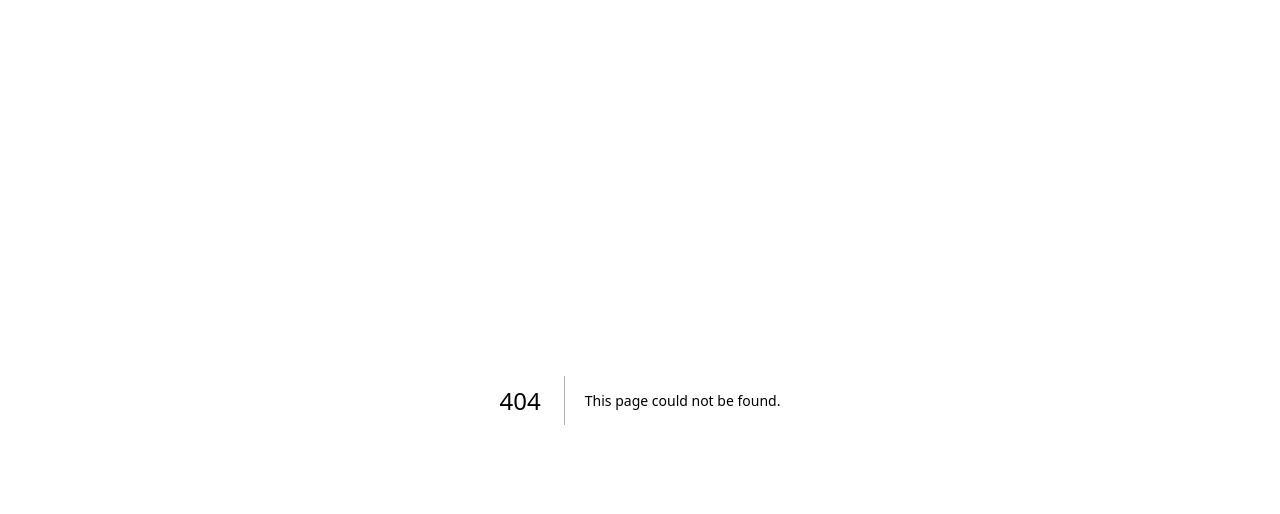
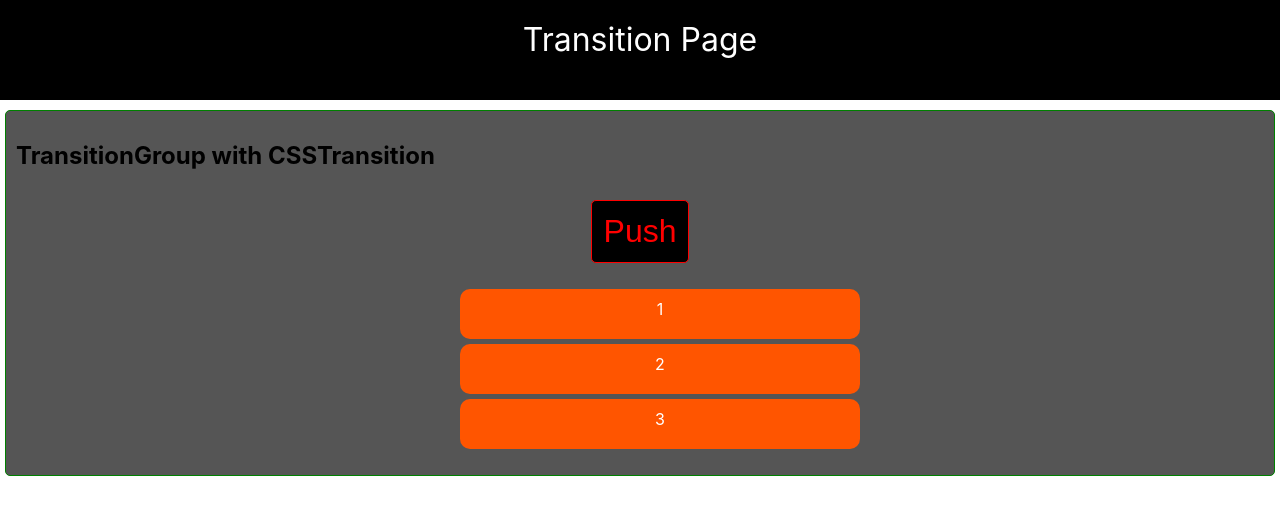
Before and after one commit to idcargill/next-playground, a Next.js app: page /transitions in a window 1280 px wide. Before the commit this address had no page. Shown: the top 514 px of the page. Built offline with nearby package versions, Linux system fonts and the light colour scheme.

Commit message:
CSSTransition

```diff
--- a/package.json
+++ b/package.json
@@ -18,12 +18,14 @@
     "next": "13.0.0",
     "react": "18.2.0",
     "react-dom": "18.2.0",
-    "react-transition-group": "^4.4.5"
+    "react-transition-group": "^4.4.5",
+    "styled-components": "^5.3.6"
   },
   "devDependencies": {
     "@types/node": "18.11.7",
     "@types/react": "18.0.23",
     "@types/react-dom": "18.0.7",
+    "@types/styled-components": "^5.1.26",
     "eslint": "8.26.0",
     "eslint-config-next": "13.0.0",
     "typescript": "4.8.4"
--- a/pages/index.tsx
+++ b/pages/index.tsx
@@ -11,7 +11,7 @@ import ContextDisplay from '../sections/context/ContextDisplay'
 
 // import * as env from 'env-var';
 
-const DAD_JOKE_API_KEY = process.env.DAD_JOKE_API_KEY;
+const DAD_JOKE_API_KEY = process.env.DAD_JOKE_API_KEY || 'http://www.google.com';
 
 export async function getServerSideProps() {
   return {
--- /dev/null
+++ b/pages/transitions.tsx
@@ -0,0 +1,48 @@
+import React, { useState, useCallback } from 'react';
+
+import SectionContainer from '../sections/sharedComponents/SectionContainer';
+import PageHeading from '../sections/TransitionsPage/PageHeading';
+import Button from '../sections/TransitionsPage/Button';
+import List from '../sections/TransitionsPage/List';
+
+const TransitionPage = () => {
+  const [ arr, setArr ] = useState([1, 2, 3]);
+
+  const handleAdd = () => {
+    let max = 0;
+    max = Math.max(...arr);
+    if (arr.length === 0) {
+      max = 0;
+    }
+
+    setArr((prev) => [...prev, max + 1 ]);
+  }
+
+  const handleRemove = useCallback((idx: number): void => {
+    const splicedArr = arr.splice(idx, 1);
+    setArr(((prev: typeof arr) => [...arr] ));
+  }, [arr]);
+
+
+  return (
+    <>
+      <PageHeading title={'Transition Page'} />
+    <SectionContainer>
+      <h2>TransitionGroup with CSSTransition</h2>
+      <div style={{ margin: 'auto', textAlign: 'center'}}>
+        <Button
+          color='red'
+          onClick={handleAdd}
+          >
+          Push
+        </Button>
+      </div>
+        <List data={arr} onClick={handleRemove}/>
+    </SectionContainer>
+    </>
+  )
+}
+
+
+
+export default TransitionPage;
--- /dev/null
+++ b/sections/TransitionsPage/Button.tsx
@@ -0,0 +1,25 @@
+import React, { ReactElement } from 'react';
+import styled from 'styled-components';
+
+interface ButtonProps {
+  children: JSX.Element | string;
+  color: string;
+  onClick: () => void;
+}
+
+const StyledButton = styled.button`
+  color: ${props => props.color || 'blue'};
+  background-color: ${props => props.color ? 'black' : 'blue'};
+  padding: 12px;
+  margin: 10px;
+  font-size: 2em;
+  border: 1px solid red;
+  border-radius: 5px;
+`
+
+
+const Button = ({ children, color,  onClick }: ButtonProps) => (
+  <StyledButton onClick={onClick} color={color}>{children}</StyledButton>
+)
+
+export default Button;
--- /dev/null
+++ b/sections/TransitionsPage/List.tsx
@@ -0,0 +1,65 @@
+import React, { useCallback } from 'react';
+import styled from 'styled-components';
+import { CSSTransition, TransitionGroup } from 'react-transition-group';
+import css from './list.module.css';
+
+const StyledList = styled.ul`
+  list-style: none;
+  text-align: center;
+`
+
+  const StyledListItem = styled.li`
+  background-color: #ff5500;
+  padding: 10px;
+  margin: auto;
+  margin-top: 5px;
+  max-width: 400px;
+  height: 50px;
+  border-radius: 10px;
+  color: white;
+`
+
+interface ListProps {
+  data: any[];
+  onClick: (idx: number) => void;
+}
+
+const enterLog = () => {
+  console.log('entering');
+};
+
+
+const List = ({ data, onClick }: ListProps) => {
+  return (
+    <>
+    <StyledList>
+      <TransitionGroup>
+        {data.map((item, idx) => (
+          <CSSTransition
+            as='li'
+            key={`${item}`}
+            in={data.length > 0}
+            timeout={1000}
+            onEnter={enterLog}
+            mountOnEnter
+            unmountOnExit
+            classNames={{
+              enter: `${css.list_item_enter}`,
+              enterActive: `${css.list_item_enter_active}`,
+              exit: `${css.list_item_exit}`,
+              exitActive: `${css.list_item_exit_active}`,
+            }}
+            >
+            {/* <p onClick={() => onClick(idx)}>hello</p> */}
+            <StyledListItem onClick={() => onClick(idx)}>
+              {item}
+            </StyledListItem>
+          </CSSTransition>
+        ))}
+      </TransitionGroup>
+    </StyledList>
+    </>
+  );
+};
+
+export default List;
--- /dev/null
+++ b/sections/TransitionsPage/PageHeading.tsx
@@ -0,0 +1,25 @@
+import React from 'react';
+import styled from 'styled-components';
+
+
+const HeadingStyle = styled.div`
+  width: 100vw;
+  text-align: center;
+  font-size: 2em;
+  height: 100px;
+  background-color: #000000;
+  color: #ffffff;
+  padding: 20px 0px 0px;
+`
+
+interface PageHeadingProps {
+  title: string;
+}
+
+const PageHeading = ({ title }:PageHeadingProps ) => (
+  <HeadingStyle>
+    {title}
+  </HeadingStyle>
+)
+
+export default PageHeading;
--- /dev/null
+++ b/sections/TransitionsPage/list.module.css
@@ -0,0 +1,43 @@
+.list_item {
+  color: red;
+  background-color: none;
+
+}
+
+.list_item_enter {
+  /* animation: fadin 500 ease-in forwards; */
+  animation: fadin 1s ease-in;
+}
+
+.list_item_enter_active {
+  animation: fadin 1s ease-in;
+}
+
+.list_item_exit {
+  color: black;
+}
+
+.list_item_exit_active {
+  animation: fadeout 1s ease-out forwards;
+}
+
+
+@keyframes fadin {
+  0% {
+    opacity: 0;
+    background-color: none;
+  }
+  50% {
+    opacity: 0.8;
+    background-color: aqua;
+  }
+  100% {
+    opacity: 1;
+    background-color: plum;
+  }
+}
+
+@keyframes fadeout {
+  from { opacity: 1; }
+  to { opacity: 0; }
+}
--- /dev/null
+++ b/sections/sharedComponents/SectionContainer.tsx
@@ -0,0 +1,22 @@
+import React from 'react';
+import styled from 'styled-components';
+
+const StyledContainer = styled.div`
+  border: 1px solid green;
+  margin: 10px 5px;
+  padding: 10px;
+  background-color: #555555;
+  border-radius: 5px;
+`
+
+interface SectionContainerProps {
+  children: JSX.Element | JSX.Element[];
+}
+
+const SectionContainer = ({ children }: SectionContainerProps) => (
+  <StyledContainer>
+    {children}
+  </StyledContainer>
+)
+
+export default SectionContainer;
```
Also changed, not shown: pages/css.tsx (+20 -5 lines), sections/cssPage/style.module.css (+47 -6 lines), 1 other file (tests, documents, lock files or other folders).
